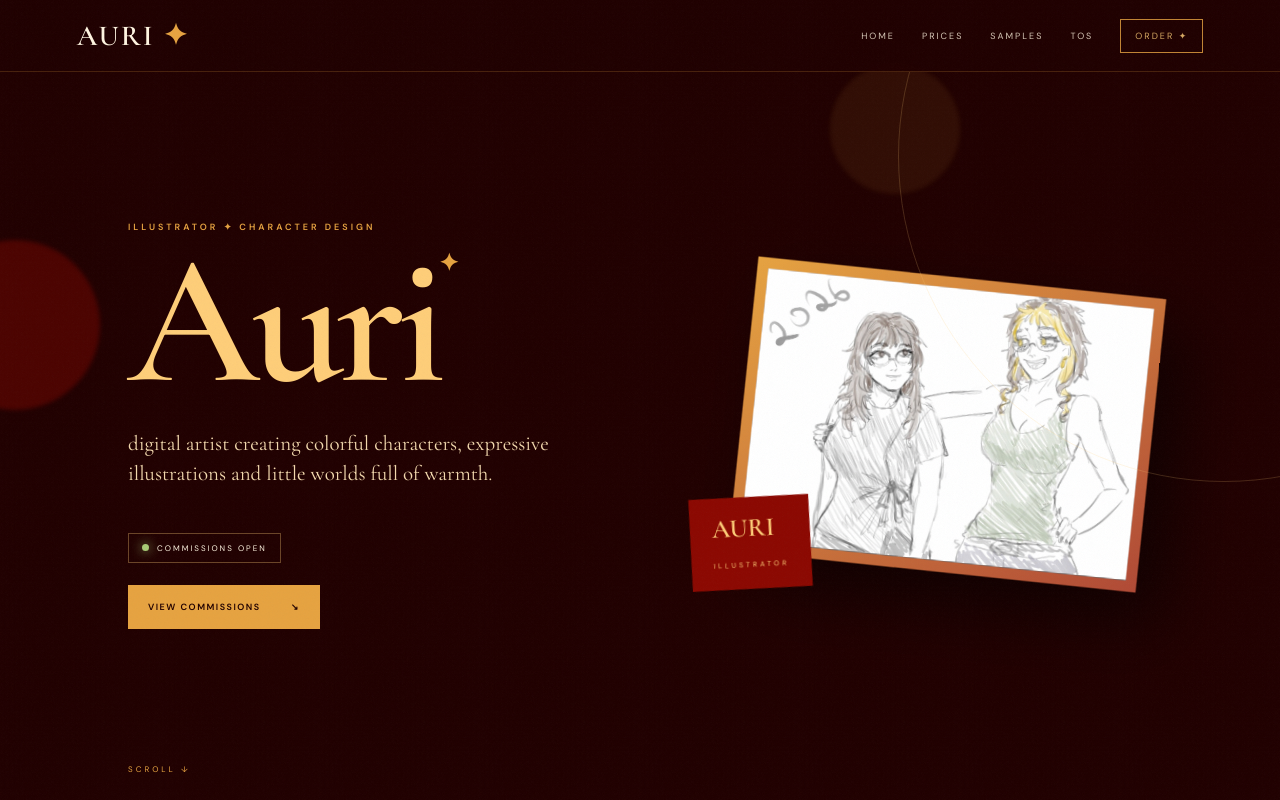
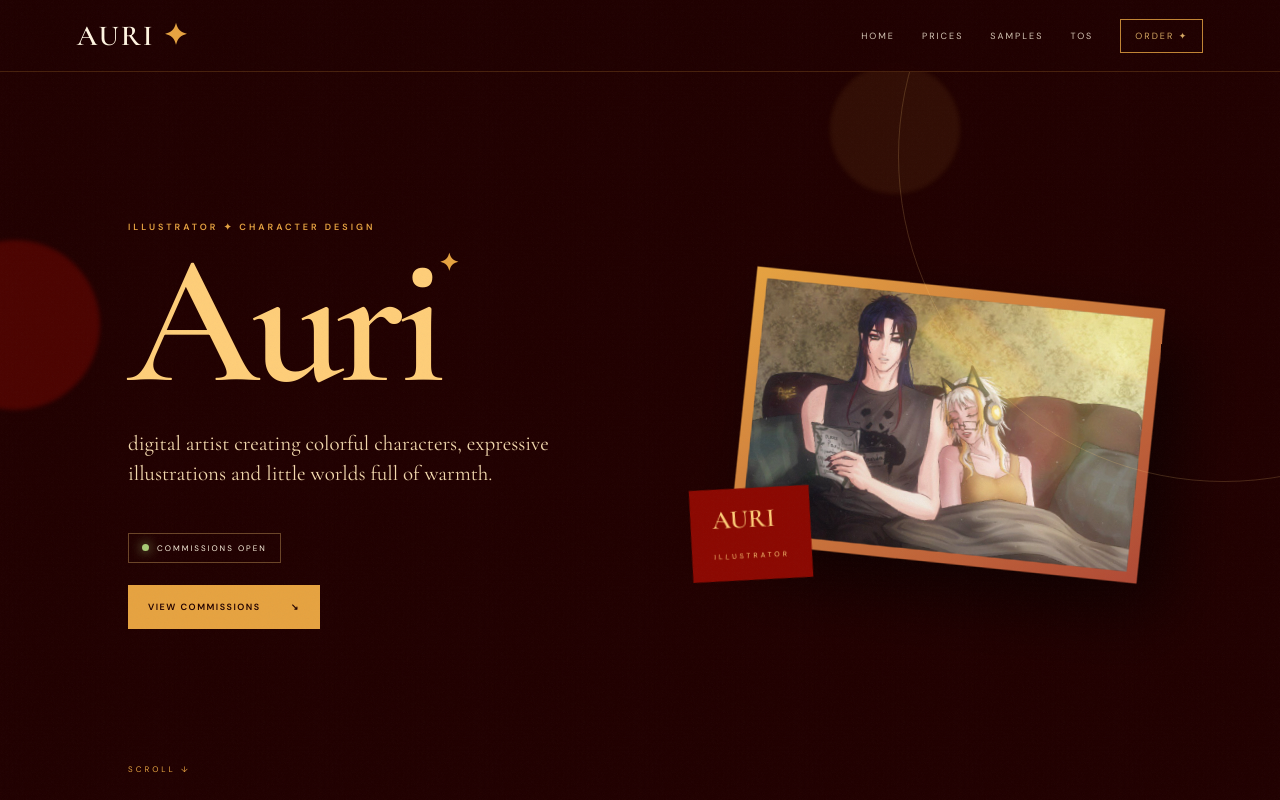
Before and after one commit to meffmp4/Auri-Artist, a plain HTML site: page index.html in a window 1280 px wide. Shown: the top 800 px of the page. Drawn offline with nearby package versions, Linux system fonts and the light colour scheme.

Commit message:
Update index.html

```diff
--- a/index.html
+++ b/index.html
@@ -32,7 +32,7 @@
     <a class="button" href="#prices">VIEW COMMISSIONS <strong>↘</strong></a>
   </div>
   <div class="hero-art reveal">
-    <div class="frame"><img src="images/art-21.jpg" alt="Artwork by Auri"></div>
+    <div class="frame"><img src="images/art-07.jpg" alt="Artwork by Auri"></div>
     <div class="tag">AURI<br><small>ILLUSTRATOR</small></div>
   </div>
   <div class="scroll">SCROLL ↓</div>
```
